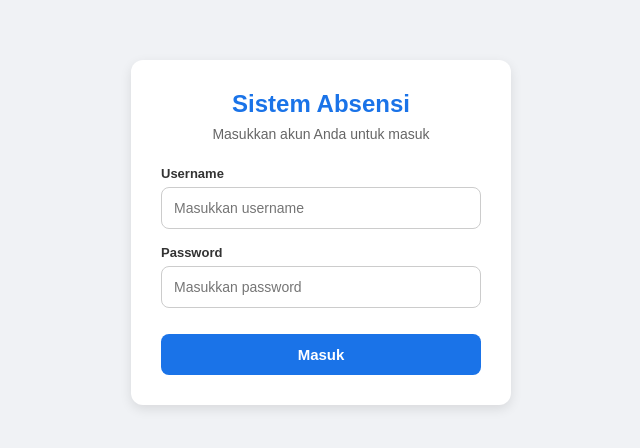
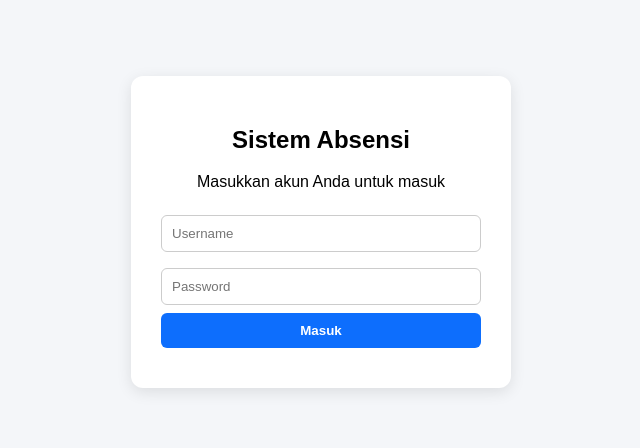
Before and after one commit to putrasimaela-cpu/Absensi-Pintat, a website: page public/index.html in a window 1280 px wide. Shown: the part 168-616 px from the top of the page, without its empty margins (319-959 px from the left). Drawn offline with Linux system fonts and the light colour scheme.

Commit message:
index.html

```diff
--- a/public/index.html
+++ b/public/index.html
@@ -3,42 +3,26 @@
 <head>
     <meta charset="UTF-8">
     <meta name="viewport" content="width=device-width, initial-scale=1.0">
-  <title>Login - Aplikasi Absensi Pintar</title>
+    <title>Sistem Absensi</title>
     <style>
-    * { box-sizing: border-box; margin: 0; padding: 0; font-family: Arial, sans-serif; }
-    body { display: flex; justify-content: center; align-items: center; min-height: 100vh; background: #f0f2f5; padding: 20px; }
-    .card { background: white; padding: 30px; border-radius: 12px; box-shadow: 0 4px 12px rgba(0,0,0,0.1); width: 100%; max-width: 380px; text-align: center; }
-    h2 { margin-bottom: 8px; color: #1a73e8; }
-    p { color: #666; font-size: 14px; margin-bottom: 24px; }
-    .form-group { text-align: left; margin-bottom: 16px; }
-    label { font-size: 13px; font-weight: bold; color: #333; display: block; margin-bottom: 6px; }
-    input { width: 100%; padding: 12px; border: 1px solid #ccc; border-radius: 8px; font-size: 14px; }
-    button { width: 100%; padding: 12px; background: #1a73e8; color: white; border: none; border-radius: 8px; font-weight: bold; font-size: 15px; cursor: pointer; margin-top: 10px; }
-    button:hover { background: #1557b0; }
-    #alert { margin-top: 15px; font-size: 13px; color: red; display: none; }
+        body { font-family: Arial, sans-serif; display: flex; justify-content: center; align-items: center; height: 100vh; background-color: #f4f6f9; margin: 0; }
+        .login-card { background: white; padding: 30px; border-radius: 12px; box-shadow: 0 4px 15px rgba(0,0,0,0.1); width: 320px; text-align: center; }
+        input { width: 100%; padding: 10px; margin: 8px 0; border: 1px solid #ccc; border-radius: 6px; box-sizing: border-box; }
+        button { width: 100%; padding: 10px; background-color: #0d6efd; color: white; border: none; border-radius: 6px; cursor: pointer; font-weight: bold; }
+        button:hover { background-color: #0b5ed7; }
+        .error-msg { color: red; margin-top: 10px; font-size: 14px; }
     </style>
 </head>
 <body>
-
-  <div class="card">
+    <div class="login-card">
         <h2>Sistem Absensi</h2>
         <p>Masukkan akun Anda untuk masuk</p>
-
         <form id="loginForm">
-      <div class="form-group">
-        <label>Username</label>
-        <input type="text" id="username" placeholder="Masukkan username" required>
-      </div>
-
-      <div class="form-group">
-        <label>Password</label>
-        <input type="password" id="password" placeholder="Masukkan password" required>
-      </div>
-
+            <input type="text" id="username" placeholder="Username" required>
+            <input type="password" id="password" placeholder="Password" required>
             <button type="submit">Masuk</button>
         </form>
-
-    <div id="alert"></div>
+        <div id="errorMsg" class="error-msg"></div>
     </div>
 
     <script>
@@ -46,9 +30,9 @@
             e.preventDefault();
             const username = document.getElementById('username').value;
             const password = document.getElementById('password').value;
-      const alertBox = document.getElementById('alert');
+            const errorMsg = document.getElementById('errorMsg');
 
-      alertBox.style.display = 'none';
+            errorMsg.innerText = '';
 
             try {
                 const response = await fetch('/api/login', {
@@ -60,18 +44,12 @@
                 const data = await response.json();
 
                 if (data.success) {
-          // Simpan sesi login di browser
-          localStorage.setItem('user', JSON.stringify(data.user));
-
-          // Alihkan otomatis ke halaman sesuai role
                     window.location.href = data.redirectUrl;
                 } else {
-          alertBox.innerText = data.message;
-          alertBox.style.display = 'block';
+                    errorMsg.innerText = data.message;
                 }
             } catch (err) {
-        alertBox.innerText = 'Gagal terhubung ke server.';
-        alertBox.style.display = 'block';
+                errorMsg.innerText = 'Gagal terhubung ke server.';
             }
         });
     </script>
```
Lines whose indentation alone changed are shown as unchanged.
